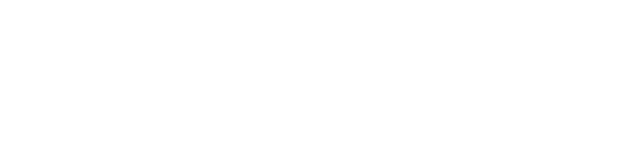
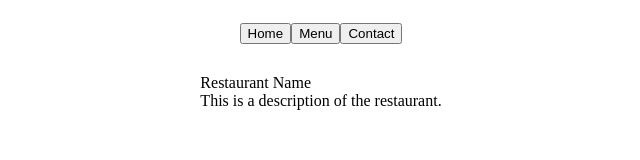
Before and after one commit to dmichaels411/restaurant, a website built with webpack: page dist/index.html in a window 1280 px wide. Shown: the whole page, without its empty margins (327-967 px from the left). Built offline with nearby package versions, Linux system fonts and the light colour scheme.

Commit message:
index page is created from the javascript file now

```diff
--- a/package.json
+++ b/package.json
@@ -12,7 +12,9 @@
   "author": "",
   "license": "ISC",
   "devDependencies": {
+    "css-loader": "^6.8.1",
     "html-webpack-plugin": "^5.5.3",
+    "style-loader": "^3.3.3",
     "webpack": "^5.88.0",
     "webpack-cli": "^5.1.4",
     "webpack-dev-server": "^4.15.1"
--- a/src/index.js
+++ b/src/index.js
@@ -1 +1,39 @@
-console.log("test");
+import './style.css';
+
+const content = createElementWithId("div", "content");
+document.body.appendChild(content);
+
+const header = createElementWithId("div", "header");
+content.appendChild(header);
+
+const body = createElementWithId("div", "body");
+content.appendChild(body);
+
+const homeBtn = createElementWithId("button", "home-btn");
+homeBtn.textContent = "Home";
+header.appendChild(homeBtn);
+
+const menuBtn = createElementWithId("button", "menu-btn");
+menuBtn.textContent = "Menu";
+header.appendChild(menuBtn);
+
+const contactBtn = createElementWithId("button", "contact-btn");
+contactBtn.textContent = "Contact";
+header.appendChild(contactBtn);
+
+const bodyContent = createElementWithId("div", "body-content");
+body.appendChild(bodyContent);
+
+const bodyContentTitle = createElementWithId("div", "body-content-title");
+bodyContentTitle.textContent = "Restaurant Name";
+bodyContent.appendChild(bodyContentTitle);
+
+const bodyContentInfo = createElementWithId("div", "body-content-info");
+bodyContentInfo.textContent = "This is a description of the restaurant.";
+bodyContent.appendChild(bodyContentInfo);
+
+function createElementWithId(tag, id) {
+    const element = document.createElement(tag);
+    element.setAttribute("id", id);
+    return element;
+}
--- a/src/style.css
+++ b/src/style.css
@@ -7,11 +7,11 @@
     align-items: center;
 }
 
-.header {
+#header {
     padding: 15px;
 }
 
-.body {
+#body {
     flex-grow: 1;
     padding: 15px;
 }
--- a/webpack.config.js
+++ b/webpack.config.js
@@ -24,4 +24,12 @@ module.exports = {
     optimization: {
         runtimeChunk: 'single',
     },
+    module: {
+        rules: [
+            {
+                test: /\.css$/i,
+                use: ['style-loader', 'css-loader']
+            }
+        ]
+    }
 };
```
Also changed, not shown: src/index.html (deleted, +0 -22 lines), dist/index.bundle.js, dist/runtime.bundle.js, 1 other file.
